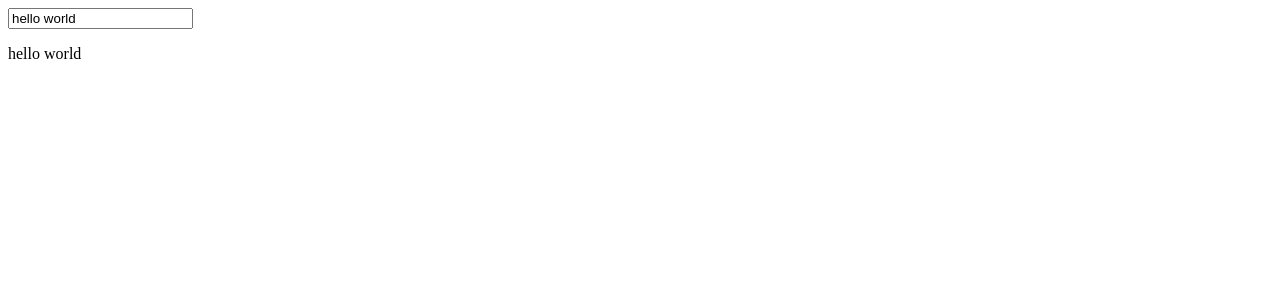
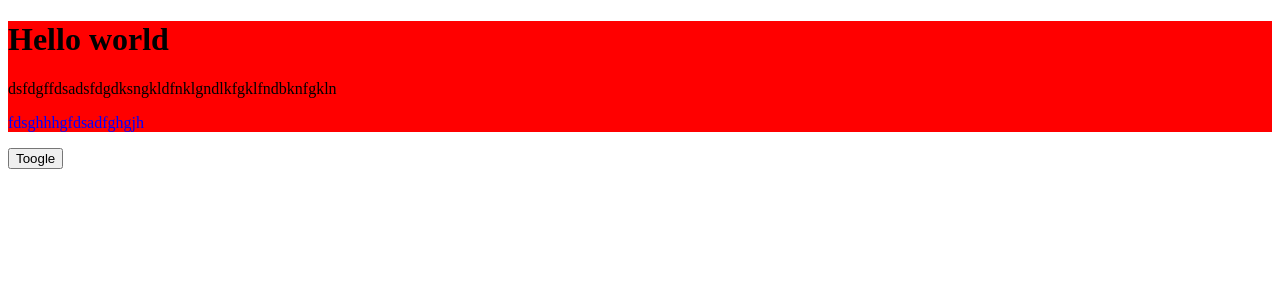
Before and after one commit to ChigurIgor/Angular, an Angular app: page / in a window 1280 px wide. Shown: the top 300 px of the page. Built offline with nearby package versions, Linux system fonts and the light colour scheme.

Commit message:
ngClass/ ngStyle

```diff
--- a/src/app/date/date.component.css
+++ b/src/app/date/date.component.css
@@ -1,4 +1,4 @@
-.even{
-  background-color: gray;
+.invisible{
+  /*display: none;*/
+  background-color: red;
 }
-.odd{background-color: red}
--- a/src/app/date/date.component.html
+++ b/src/app/date/date.component.html
@@ -1,2 +1,8 @@
-<input type="text" [(ngModel)]="text" [placeholder]="pholder" >
-<p>{{text}}</p>
+<div [ngClass]="{invisible:visibility}" >
+  <h1 [class.mclass]="true">Hello world</h1>
+  <p [ngClass]="{class2:true}">dsfdgffdsadsfdgdksngkldfnklgndlkfgklfndbknfgkln</p>
+
+  <p [ngStyle]="{'color':'blue'}">fdsghhhgfdsadfghgjh</p>
+</div>
+
+<button (click)="toogle()" >Toogle</button>
--- a/src/app/date/date.component.ts
+++ b/src/app/date/date.component.ts
@@ -7,12 +7,14 @@ import { Component, OnInit } from '@angular/core';
 })
 export class DateComponent implements OnInit {
 
-text: string = "hello world";
-  pholder: string = "pholder";
+  visibility: boolean = true;
   constructor() {
 
   }
 
+  toogle(){
+    this.visibility=!this.visibility;
+  }
 
   ngOnInit() {
   }
```
